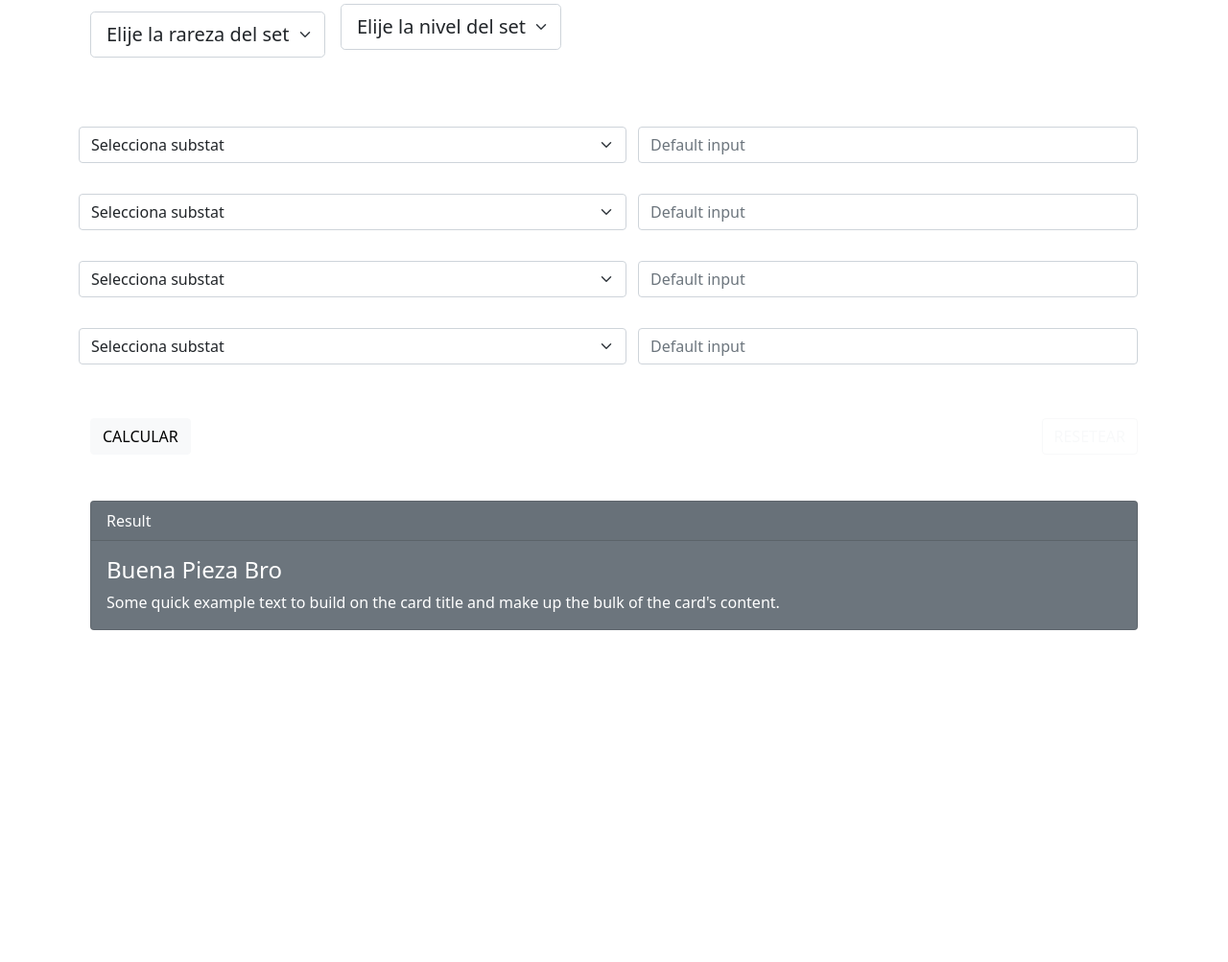
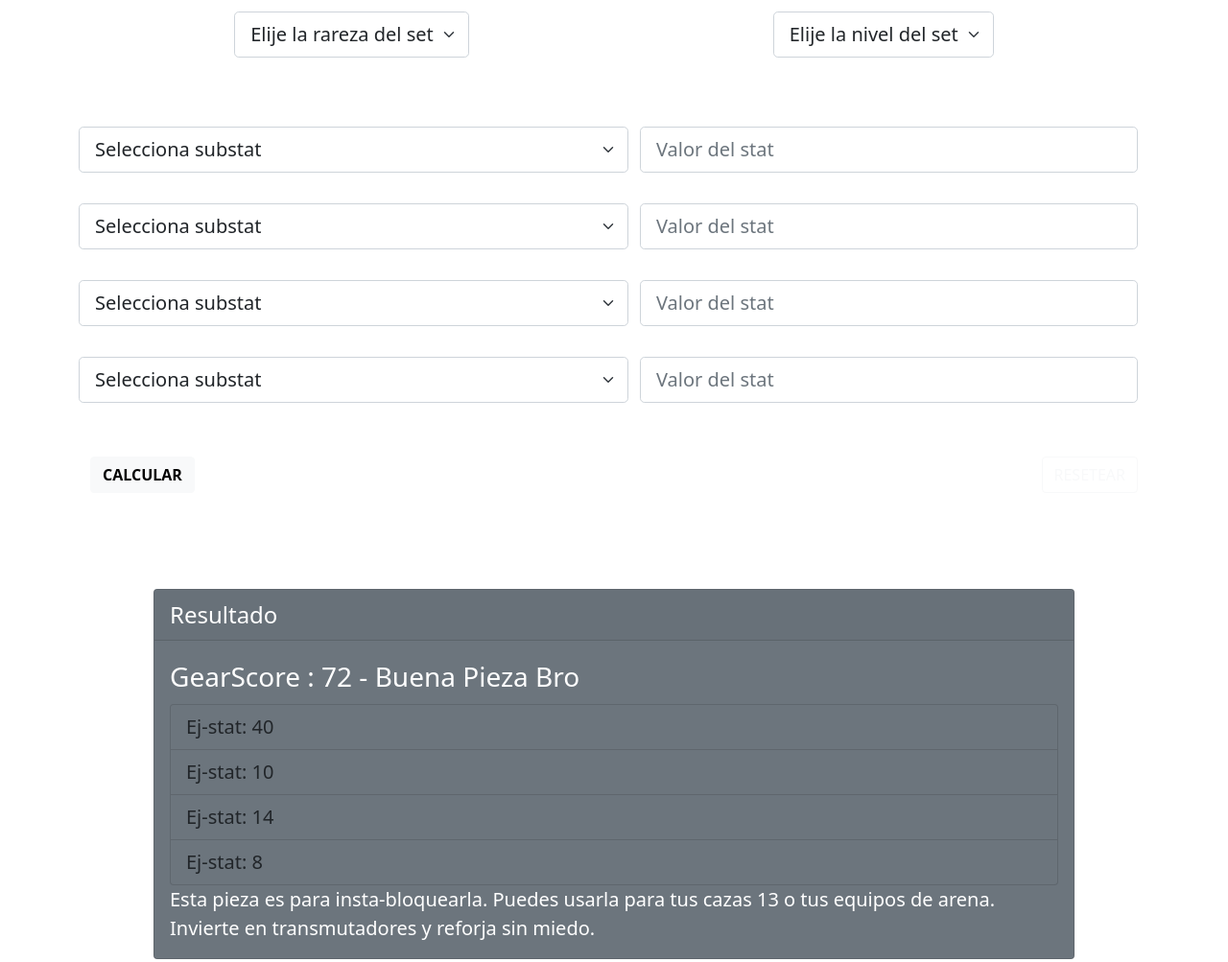
Before and after one commit to brokestar7/gsCalculator, a website: page index.html in a window 1280 px wide. Shown: the part 540-1543 px from the top of the page at 96% size. Before the commit the page ends 1245 px from the top, so only its background shows below. Drawn offline with nearby package versions, Linux system fonts and the light colour scheme.

Commit message:
actualizacion layout

```diff
--- a/index.html
+++ b/index.html
@@ -3,7 +3,6 @@
 
 <head>
     <meta charset="UTF-8" />
-    <meta http-equiv="X-UA-Compatible" content="IE=edge" />
     <link rel="stylesheet" href="style.css" />
     <script defer src="node_modules/bootstrap/dist/js/bootstrap.min.js"></script>
     <script defer src="./js/calculator.js"></script>
@@ -11,9 +10,9 @@
 </head>
 
 <body>
-    <div class="min-vh-100">
+    <div class="min-vh-100" id="inicio">
 
-        <nav class=" navbar navbar-expand-lg navbar-dark bg-primary mb-5">
+        <nav class=" navbar sticky-top navbar-expand-lg navbar-dark bg-primary mb-5">
             <div class="container">
                 <a class="navbar-brand" href="#">E7 Calculator</a>
                 <button class="navbar-toggler" type="button" data-bs-toggle="collapse" data-bs-target="#navbarColor01"
@@ -24,15 +23,12 @@
                 <div class="collapse navbar-collapse" id="navbarColor01">
                     <ul class="navbar-nav me-auto">
                         <li class="nav-item">
-                            <a class="nav-link active" href="#">Home
+                            <a class="nav-link active" href="#inicio">Home
                                 <span class="visually-hidden">(current)</span>
                             </a>
                         </li>
                         <li class="nav-item">
-                            <a class="nav-link" href="#">Features</a>
-                        </li>
-                        <li class="nav-item">
-                            <a class="nav-link" href="#">Pricing</a>
+                            <a class="nav-link" href="#app">Features</a>
                         </li>
                         <li class="nav-item">
                             <a class="nav-link" href="#">About</a>
@@ -84,10 +80,10 @@
             </div>
 
             <div class="container">
-                <form class="d-grid gap-3" action="">
+                <form class="d-grid gap-3" id="app" action="">
 
-                        <div class="d-flex  gap-3  mb-5 mt-5">
-                            <div class="d-block">
+                        <div class="d-flex flex-column flex-sm-row gap-3  justify-content-around mb-5 mt-5">
+                            <div class="">
                                 <select class="form-select form-select-lg mb-2 mt-2" id="type"
                                     aria-label=".form-select-lg example">
                                     <option selected value="0">Elije la rareza del set</option>
@@ -97,7 +93,7 @@
                             </div>
 
 
-                            <div class="d-block">
+                            <div class="mt-2">
                                 <select class="form-select form-select-lg"
                                     aria-label=".form-select-lg example">
                                     <option selected>Elije la nivel del set</option>
@@ -114,7 +110,7 @@
 
                         <div class="row ">
 
-                            <select class="form-select form-select-xl mb-3 col" aria-label=".form-select-lg example">
+                            <select class="form-select form-select-lg mb-3 col" aria-label=".form-select-lg example">
                                 <option selected>Selecciona substat</option>
                                 <option value="atk_flat">atk</option>
                                 <option value="atk">atk%</option>
@@ -129,8 +125,8 @@
                                 <option value="eff">Eff</option>
                             </select>
                             <div class="col-sm">
-                                <div class="form-group">
-                                    <input type="number" class="form-control stats_value" placeholder="Default input"
+                                <div class="form-group input-group input-group-lg">
+                                    <input type="number" class="form-control stats_value" placeholder="Valor del stat"
                                         id="inputDefault">
                                 </div>
                             </div>
@@ -138,7 +134,7 @@
 
                         <div class="row">
 
-                            <select class="form-select form-select-xl mb-3 col" aria-label=".form-select-lg example">
+                            <select class="form-select form-select-lg mb-3 col" aria-label=".form-select-lg example">
                                 <option selected>Selecciona substat</option>
                                 <option value="atk_flat">atk</option>
                                 <option value="atk">atk%</option>
@@ -153,15 +149,15 @@
                                 <option value="eff">Eff</option>
                             </select>
                             <div class="col-sm">
-                                <div class="form-group">
-                                    <input type="number" class="form-control stats_value" placeholder="Default input"
+                                <div class="form-group input-group input-group-lg">
+                                    <input type="number" class="form-control stats_value" placeholder="Valor del stat"
                                         id="inputDefault">
                                 </div>
                             </div>
                         </div>
                         <div class="row">
 
-                            <select class="form-select form-select-xl mb-3 col" aria-label=".form-select-lg example">
+                            <select class="form-select form-select-lg mb-3 col" aria-label=".form-select-lg example">
                                 <option selected>Selecciona substat</option>
                                 <option value="atk_flat">atk</option>
                                 <option value="atk">atk%</option>
@@ -176,14 +172,14 @@
                                 <option value="eff">Eff</option>
                             </select>
                             <div class="col-sm">
-                                <div class="form-group">
-                                    <input type="number" class="form-control stats_value" placeholder="Default input"
+                                <div class="form-group input-group input-group-lg">
+                                    <input type="number" class="form-control stats_value" placeholder="Valor del stat"
                                         id="inputDefault">
                                 </div>
                             </div>
                         </div>
                         <div class="row">
-                            <select class="form-select form-select-xl mb-3 col" aria-label=".form-select-lg example">
+                            <select class="form-select form-select-lg mb-3 col" aria-label=".form-select-lg example">
                                 <option selected>Selecciona substat</option>
                                 <option value="atk_flat">atk</option>
                                 <option value="atk">atk%</option>
@@ -198,8 +194,8 @@
                                 <option value="eff">Eff</option>
                             </select>
                             <div class="col-sm">
-                                <div class="form-group">
-                                    <input type="number" class="form-control stats_value" placeholder="Default input"
+                                <div class="form-group input-group input-group-lg">
+                                    <input type="number" class="form-control stats_value" placeholder="Valor del stat"
                                         id="inputDefault">
                                 </div>
                             </div>
@@ -208,7 +204,8 @@
 
 
                         <div class="d-flex justify-content-between ">
-                            <button type="button" class="btn btn-light mt-4">CALCULAR</button>
+                            <button type="button" class="btn btn-light mt-4 fw-bold">CALCULAR</button>
+                            <!--? el type reset en el boton hace que todos los inputs del form se reinicien  -->
                             <button type="reset" class="btn btn-outline-light mt-4">RESETEAR</button>
                         </div>
 
@@ -219,14 +216,21 @@
 
 
 
+                <!-- ? resultado de ejemplo -->
+                <div class="d-flex justify-content-center">
 
-                <div class="card text-white bg-secondary mb-5 mt-5">
-                    <div class="card-header">Result</div>
-                    <div class="card-body">
-                        <h4 class="card-title">Buena Pieza Bro</h4>
-                        <p class="card-text">Some quick example text to build on the card title and make up the bulk of
-                            the
-                            card's content.</p>
+                    <div class="card text-white bg-secondary" style="margin-bottom: 200px; max-width: 60rem; margin-top: 100px;">
+                        <div class="card-header fs-4">Resultado</div>
+                        <div class="card-body">
+                            <p class="card-title fs-3">GearScore : 72 - Buena Pieza Bro </p>
+                            <ul class="list-group fs-5">
+                                <li class="list-group-item bg-secondary">Ej-stat: <span> 40 </span></li>
+                                <li class="list-group-item bg-secondary">Ej-stat: <span> 10 </span></li>
+                                <li class="list-group-item bg-secondary">Ej-stat: <span> 14 </span></li>
+                                <li class="list-group-item bg-secondary">Ej-stat: <span> 8 </span></li>
+                            </ul>
+                            <p class="card-text fs-5">Esta pieza es para insta-bloquearla. Puedes usarla para tus cazas 13 o tus equipos de arena. Invierte en transmutadores y reforja sin miedo.</p>
+                        </div>
                     </div>
                 </div>
             </div>
```
